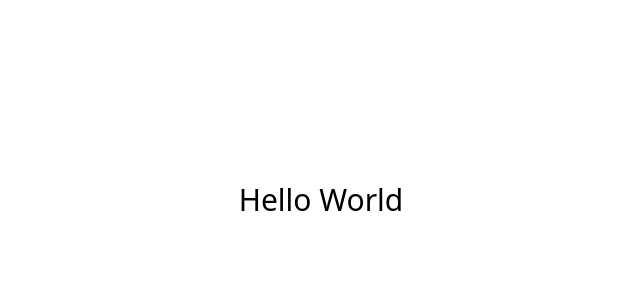
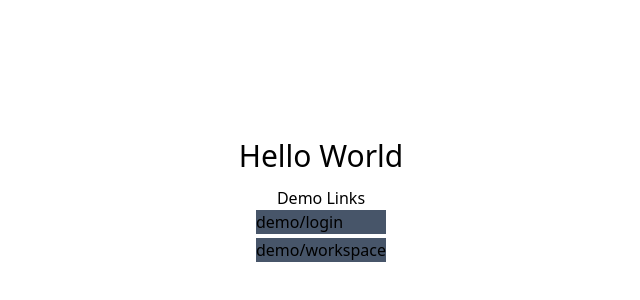
Before and after one commit to rcamach7/project-management-app, a Next.js app: page / in a window 1280 px wide. Shown: the part 200-500 px from the top of the page, without its empty margins (319-959 px from the left). Built offline with nearby package versions, Linux system fonts and the light colour scheme.

Commit message:
test: Add demo links to index page for dev

```diff
--- a/src/pages/index.tsx
+++ b/src/pages/index.tsx
@@ -1,7 +1,19 @@
+import Link from 'next/link';
+
 export default function Home() {
   return (
-    <h1 className="container flex justify-center items-center w-screen h-screen">
+    <h1 className="container flex flex-col justify-center items-center w-screen h-screen">
       <p className="text-3xl">Hello World</p>
+
+      <p className="mt-3">Demo Links</p>
+      <ul className="flex flex-col gap-1">
+        <li className="bg-slate-600">
+          <Link href="demo/login">demo/login</Link>
+        </li>
+        <li className="bg-slate-600">
+          <Link href="demo/workspace">demo/workspace</Link>
+        </li>
+      </ul>
     </h1>
   );
 }
```
